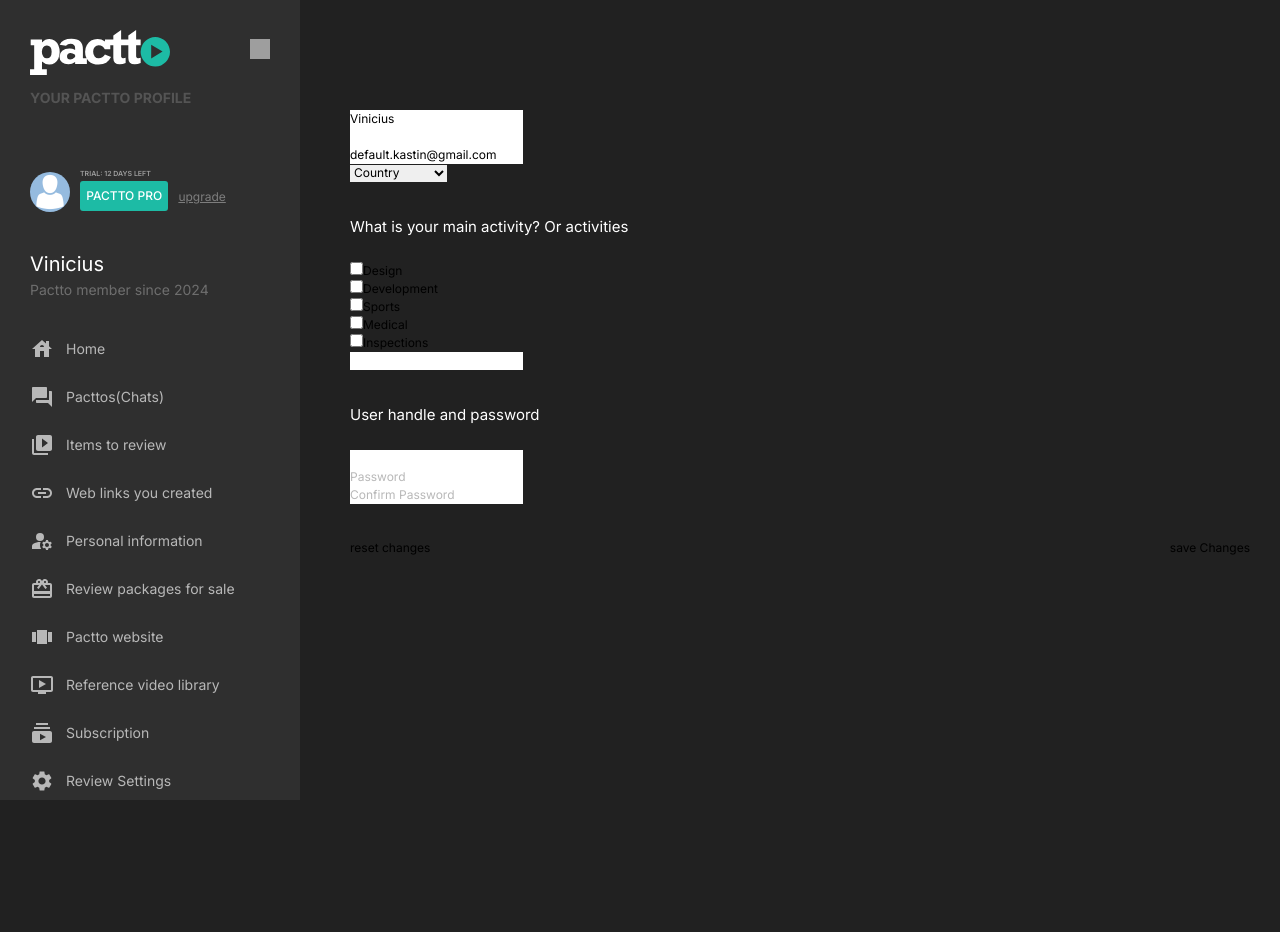
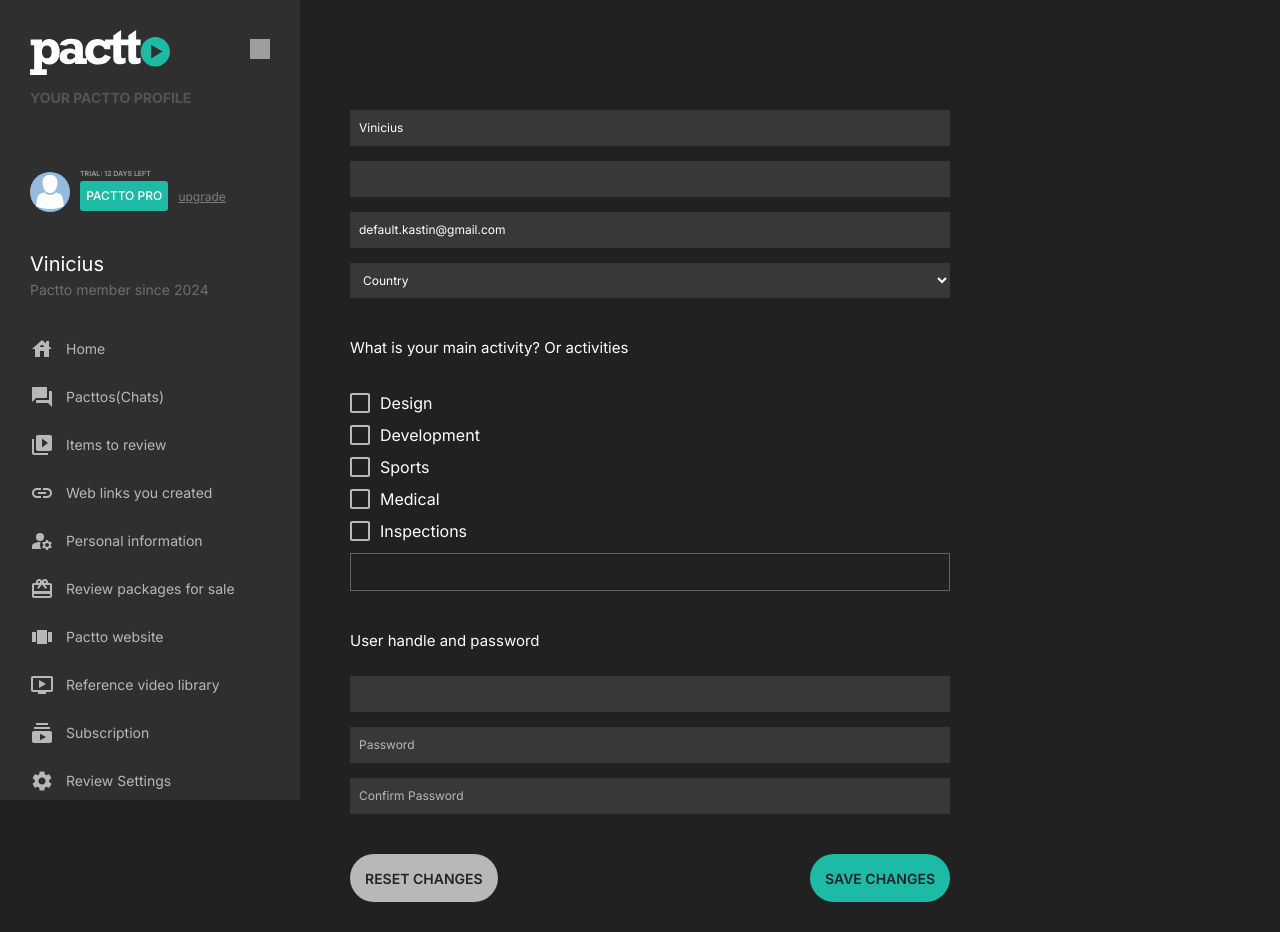
Before and after one commit to vinicius3g/pactto, a Next.js app: page /personal-information in a window 1280 px wide. Before the commit the page ends 800 px from the top, so only its background shows below. Built offline with nearby package versions, Linux system fonts and the light colour scheme; grey boxes are pictures that could not be loaded.

Commit message:
styles(forms): adiçao dos estilos do formulario globalmente

```diff
--- a/styles/index.css
+++ b/styles/index.css
@@ -1,10 +1,5 @@
 @import './tailwind';
 @import './globals.css';
-
-.name {
-  color: red;
-  font-size: 6rem;
-}
 
 .main {
   transition: margin-left 0.3s ease;
@@ -13,3 +8,150 @@
 .shifted {
   margin-left: 320px;
 }
+
+.forms {
+  max-width: 60.0rem;
+}
+
+.input_wrapper {
+  margin-bottom: 1rem;
+}
+
+.forms .general_input,
+.general_input_other {
+  padding: .75em;
+  border-radius: 0;
+  height: auto;
+  background: #ffffff1a;
+  width: 100%;
+  margin-bottom: 0.5rem;
+
+  color: #ffffff;
+  caret-color: theme('colors.teal');
+}
+
+.general_input:focus {
+  background: theme('colors.gray.500');
+}
+
+.general_input:hover {
+  background: theme('colors.gray.500');
+  opacity: 0.5;
+}
+
+.general_input:focus-visible {
+  box-shadow: 0 0 0 0;
+  outline: 0;
+}
+
+.general_input_other {
+  margin-top: 1rem;
+  background: transparent;
+  border: 1px solid theme('colors.gray.500');
+}
+
+.general_input_other:focus {
+  outline: none !important;
+  border-color: theme('colors.teal');
+  box-shadow: 0 0 10px theme('colors.teal');
+}
+
+.error {
+  font-size: 1.2rem;
+  color: #ba1d32;
+  margin-left: 1rem;
+}
+
+.checkbox_wrapper {
+  display: flex;
+  align-items: center;
+}
+
+.checkbox_wrapper input[type="checkbox"] {
+  display: none;
+}
+
+.checkbox_wrapper label {
+  position: relative;
+  cursor: pointer;
+  padding-left: 30px;
+  user-select: none;
+
+  color: #ffffff;
+  font-size: 1.6rem;
+  margin-top: 0.8rem;
+}
+
+.checkbox_wrapper label::before {
+  content: '';
+  position: absolute;
+  left: 0;
+  top: 50%;
+  transform: translateY(-50%);
+  width: 20px;
+  height: 20px;
+  border: 2px solid theme('colors.gray.400');
+  border-radius: 2px;
+  background-color: transparent;
+  transition: all 0.2s;
+}
+
+.checkbox_wrapper label:hover::before {
+  width: 40px;
+  height: 40px;
+  background-color: #80808080;
+}
+
+.checkbox_wrapper input[type="checkbox"]:checked+label::before {
+  background-color: theme('colors.teal');
+  border-color: theme('colors.teal');
+}
+
+.checkbox_wrapper label::after {
+  content: '';
+  position: absolute;
+  left: 7px;
+  top: 4px;
+  width: 6px;
+  height: 12px;
+  border: solid white;
+  border-width: 0 2px 2px 0;
+  transform: rotate(45deg) scale(0);
+  opacity: 0;
+  transition: all 0.2s;
+}
+
+.checkbox_wrapper input[type="checkbox"]:checked+label::after {
+  transform: rotate(45deg) scale(1);
+  opacity: 1;
+}
+
+.button_wrapper {
+  width: 100%;
+}
+
+.save {
+  background: theme('colors.teal');
+}
+
+.reset {
+  background: theme('colors.gray.400');
+}
+
+.save,
+.reset {
+  height: 4.8rem;
+  border-radius: 2.4rem;
+  padding: 10px 15px;
+
+  display: flex;
+  align-items: center;
+}
+
+.save span,
+.reset span {
+  color: theme('colors.black.700');
+  font-size: 1.4rem;
+  font-weight: 600;
+  text-transform: uppercase;
+}
```
